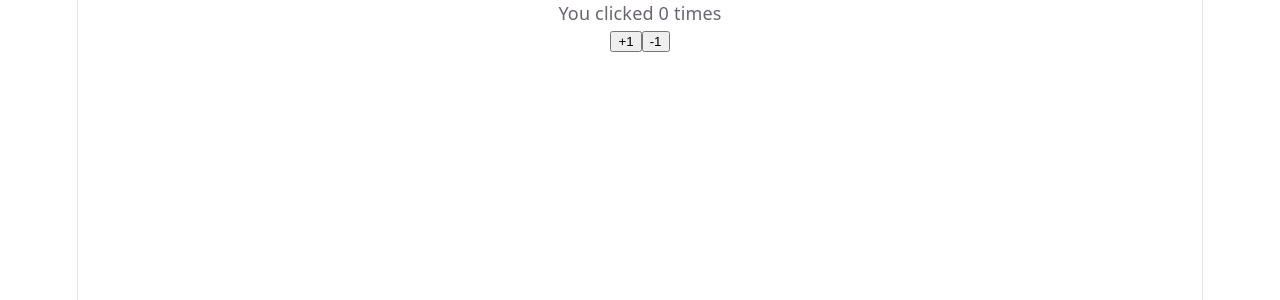
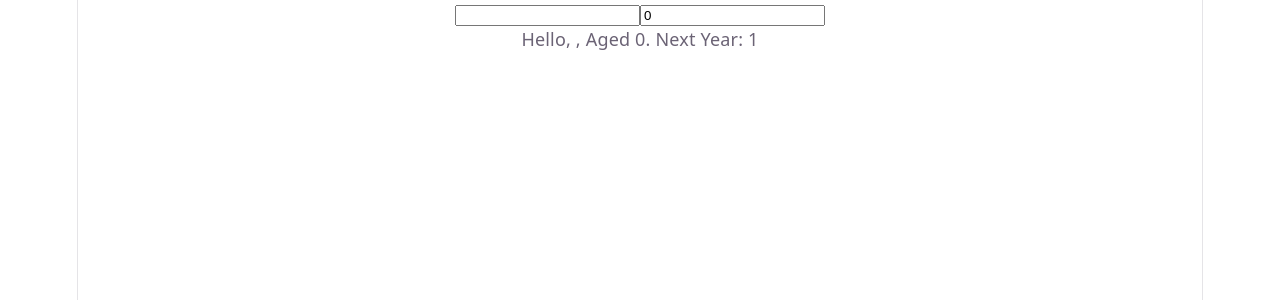
Before and after one commit to JonWhack/react-learning, a React (Vite) app: page / in a window 1280 px wide. Shown: the top 300 px of the page. Built offline with nearby package versions, Linux system fonts and the light colour scheme.

Commit message:
Day 18 controlled inputs, onChange

```diff
--- a/src/App.jsx
+++ b/src/App.jsx
@@ -1,8 +1,8 @@
 
-import Day17 from './days/Day17'
+import Day18 from './days/Day18'
 
 function App() {
-  return <Day17 />;
+  return <Day18 />;
 }
 
 export default App;
--- /dev/null
+++ b/src/days/Day18.jsx
@@ -0,0 +1,24 @@
+import { useState } from 'react'
+
+function Day18() {
+    const [name, setName] = useState("");
+    const [age, setAge] = useState(0);
+
+    function handleName(event) {
+        setName(event.target.value);
+    }
+    function handleAge(event) {
+        setAge(Number(event.target.value))
+    }
+
+    return (
+        <div>
+            <input type="text" value={name} onChange={handleName}/>
+            <input type="number" value={age} onChange={handleAge}/>
+            <p>Hello, {name}, Aged {age}. Next Year: {age + 1}</p>
+        </div>
+
+    );
+}
+
+export default Day18;
```
